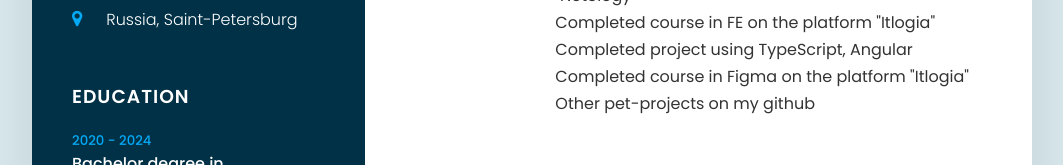
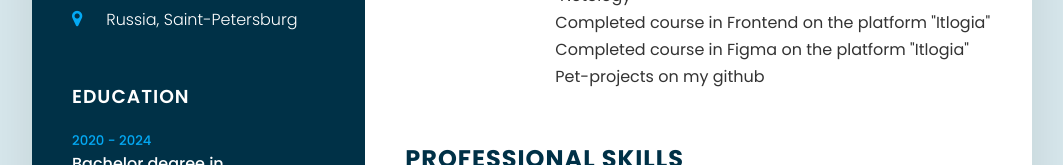
Before and after one commit to danyazavarin/resume, a plain HTML site: page index.html in a window 1280 px wide. Shown: the part 620-785 px from the top of the page, without its empty margins (108-1171 px from the left). Drawn offline with Linux system fonts and the light colour scheme.

Commit message:
Update resume

```diff
--- a/index.html
+++ b/index.html
@@ -126,17 +126,13 @@
                         </li>
                         <li>
                             <a href="assets/itlogia_FE.jpg">Completed
-                                course in FE on the platform "Itlogia"</a>
-                        </li>
-                        <li>
-                            <a href="https://danyazavarin.github.io/cars-hw/">Completed project using TypeScript,
-                                Angular</a>
+                                course in Frontend on the platform "Itlogia"</a>
                         </li>
                         <li>
                             <a href="assets/itlogia_UX_UI.jpeg">Completed course in Figma on the platform "Itlogia"</a>
                         </li>
                         <li>
-                            <a href="https://github.com/danyazavarin?tab=repositories">Other pet-projects on my
+                            <a href="https://github.com/danyazavarin?tab=repositories">Pet-projects on my
                                 github</a>
                         </li>
                     </ul>
```
